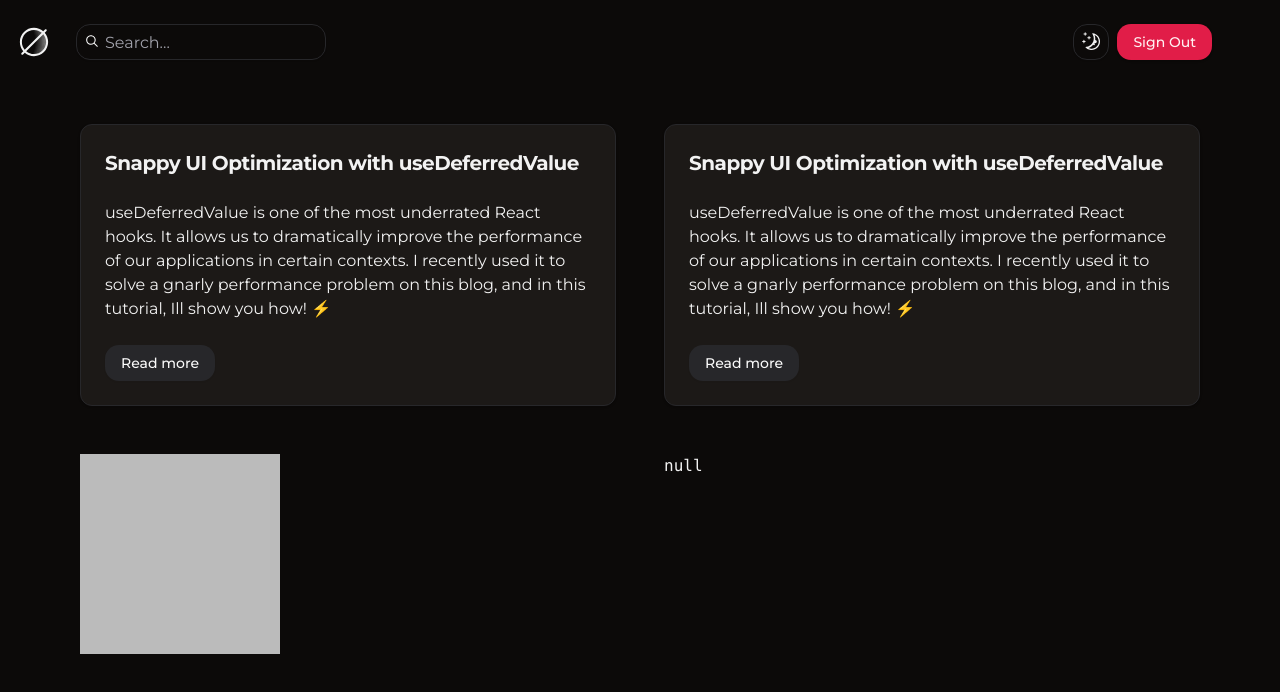
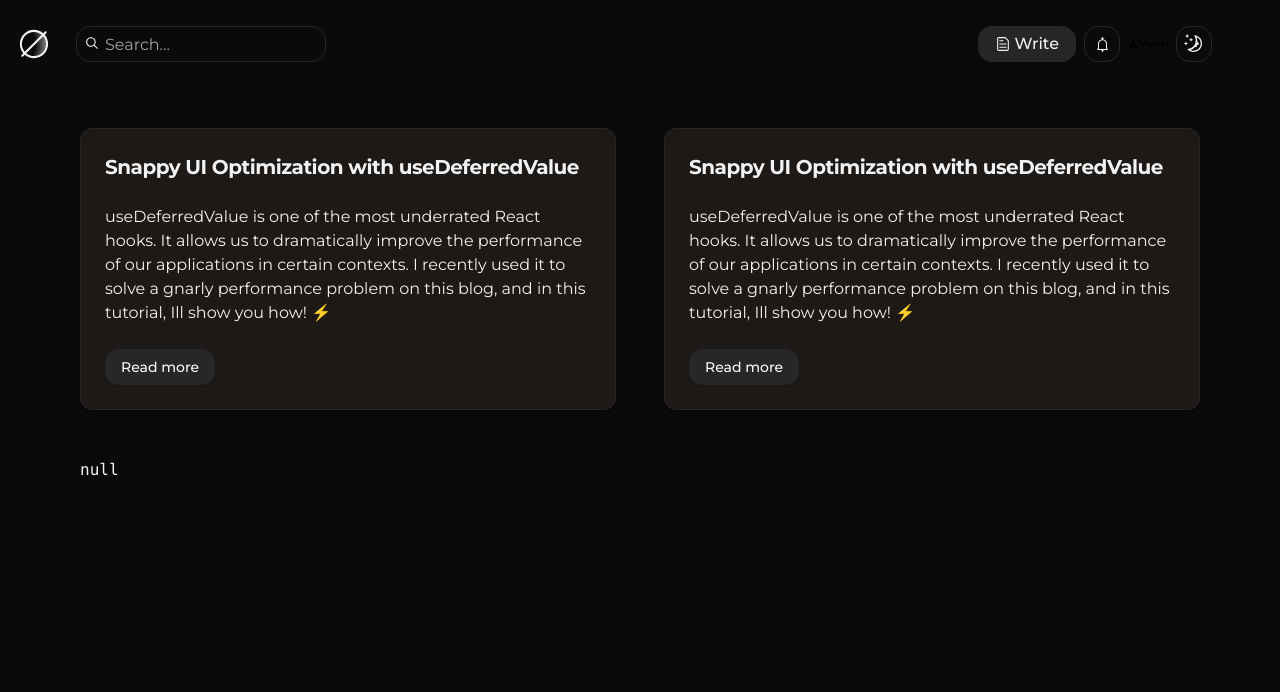
Before and after one commit to khalid-09/InkSpire, a Next.js app: page /category/react in a window 1280 px wide. Shown: the top 692 px of the page. Built offline with nearby package versions, Linux system fonts and the light colour scheme; no server answers; the database is empty; sample sign-in values are in the browser's storage.

Commit message:
feat: add user dropdown in header nav

```diff
--- a/src/app/category/react/page.tsx
+++ b/src/app/category/react/page.tsx
@@ -7,21 +7,18 @@ import {
   CardHeader,
   CardTitle,
 } from "@/components/ui/card";
-import prisma from "@/db/db";
 import { getUserById } from "@/lib/data/user";
-import { generateUsername } from "@/lib/utils";
-import { randomUUID } from "crypto";
 import Image from "next/image";
 import Link from "next/link";
 import { redirect } from "next/navigation";
 
 const CategoryReactPage = async () => {
   const session = await auth();
-  // const user = session?.user;
+  const user = session?.user;
 
-  // if (!user) {
-  //   redirect("/login");
-  // }
+  if (!user) {
+    redirect("/login");
+  }
 
   return (
     <div className="mt-10 grid grid-cols-1 gap-8 md:grid-cols-2 md:gap-12">
@@ -67,12 +64,7 @@ const CategoryReactPage = async () => {
           </CardFooter>
         </Link>
       </Card>
-      <Image
-        src={session?.user?.image || ""}
-        height={200}
-        width={200}
-        alt={session?.user?.name || ""}
-      />
+
       {
         <pre>
           {JSON.stringify(await getUserById(session?.user?.id!), null, 2)}
--- a/src/app/page.tsx
+++ b/src/app/page.tsx
@@ -7,7 +7,7 @@ const HomePage = () => {
   return (
     <section className=" mt-10 flex flex-col items-start gap-10   md:flex-row">
       <div className="w-full md:w-2/3">
-        <h2 className="mb-10 inline-block border-b-4 text-2xl uppercase tracking-wider text-primary">
+        <h2 className="mb-10 inline-block border-b-4 text-2xl font-bold uppercase tracking-wider text-primary">
           Recently published
         </h2>
         <div className="space-y-10">
--- a/src/components/header/header-nav.tsx
+++ b/src/components/header/header-nav.tsx
@@ -14,38 +14,10 @@ import { Avatar, AvatarFallback, AvatarImage } from "@/components/ui/avatar";
 import { Inter } from "next/font/google";
 import { auth } from "@/auth";
 import SignOutBtn from "../auth/sign-out-btn";
+import Image from "next/image";
+import UserDropdown from "./user-dropdown";
 
 const inter = Inter({ subsets: ["latin"] });
-
-// const HeaderNav = () => {
-//   return (
-//     <nav className="z-50 flex flex-row items-start justify-between gap-12 px-6 py-6 md:items-center ">
-//       <div className="hidden flex-col items-start gap-3 md:flex md:flex-row md:items-center md:gap-6">
-//         <ul className="flex items-center gap-6">
-//           <li>
-//             <Link href="/">Home</Link>
-//           </li>
-//           <li>
-//             <Link href="/blog">Blogs</Link>
-//           </li>
-//           <li>
-//             <Categories />
-//           </li>
-//         </ul>
-//         <Button asChild>
-//           <Link href="/login">Write a Blog</Link>
-//         </Button>
-//       </div>
-//       <div className="block md:hidden">
-//         <Categories />
-//       </div>
-//       <div className="flex flex-row-reverse gap-2">
-//         <MobileNav />
-//         <ModeToggle />
-//       </div>
-//     </nav>
-//   );
-// };
 
 const HeaderNav = async () => {
   const session = await auth();
@@ -62,7 +34,9 @@ const HeaderNav = async () => {
           <MagnifyingGlassIcon className="absolute left-2 top-[9px] hidden h-4 w-4 text-sm md:block" />
         </div>
         <div className="flex items-center gap-2">
-          {/* <Button className="" variant="outline" asChild>
+          {user ? (
+            <>
+              <Button className="bg-muted" variant="outline" asChild>
                 <Link href="/login" className="flex items-center gap-1">
                   <FileTextIcon className={`h-4 w-4  ${inter.className}`} />{" "}
                   <span className="hidden text-base md:block">Write</span>
@@ -74,22 +48,9 @@ const HeaderNav = async () => {
                     <BellIcon />
                   </Link>
                 </Button>
-            <Avatar>
-              <Button asChild size="icon" variant="outline">
-                <Link href="/">
-                  <AvatarImage
-                    className=""
-                    src="https://github.com/shadcn.png"
-                  />
-                </Link>
-              </Button>
-              <AvatarFallback>CN</AvatarFallback>
-            </Avatar>
-            <ModeToggle />
-          </div> */}
-          <ModeToggle />
-          {user ? (
-            <SignOutBtn />
+                <UserDropdown />
+              </div>
+            </>
           ) : (
             <>
               <Button variant="secondary" asChild>
@@ -100,6 +61,7 @@ const HeaderNav = async () => {
               </Button>
             </>
           )}
+          <ModeToggle />
         </div>
       </div>
     </nav>
--- /dev/null
+++ b/src/components/header/user-dropdown.tsx
@@ -0,0 +1,69 @@
+import { Button } from "@/components/ui/button";
+import {
+  DropdownMenu,
+  DropdownMenuContent,
+  DropdownMenuGroup,
+  DropdownMenuItem,
+  DropdownMenuLabel,
+  DropdownMenuPortal,
+  DropdownMenuSeparator,
+  DropdownMenuShortcut,
+  DropdownMenuSub,
+  DropdownMenuSubContent,
+  DropdownMenuSubTrigger,
+  DropdownMenuTrigger,
+} from "@/components/ui/dropdown-menu";
+import { Avatar } from "../ui/avatar";
+import Image from "next/image";
+import { auth } from "@/auth";
+import Link from "next/link";
+import { getUserById } from "@/lib/data/user";
+import SignOutBtn from "../auth/sign-out-btn";
+
+const UserDropdown = async () => {
+  const session = await auth();
+  const id = session?.user?.id;
+  const user = await getUserById(id!);
+
+  console.log(user);
+
+  return (
+    <DropdownMenu>
+      <DropdownMenuTrigger>
+        <Avatar>
+          <Image
+            src={user?.image! || "/vercel.svg"}
+            height={50}
+            width={50}
+            alt={user?.name!}
+          />
+        </Avatar>
+      </DropdownMenuTrigger>
+      <DropdownMenuContent>
+        <DropdownMenuLabel>My Account</DropdownMenuLabel>
+        <DropdownMenuSeparator />
+        <DropdownMenuItem asChild>
+          <Link href="/profile">Profile</Link>
+        </DropdownMenuItem>
+        <DropdownMenuItem asChild>
+          <Link href="/dashboard">Dashboard</Link>
+        </DropdownMenuItem>
+        <DropdownMenuItem asChild>
+          <Link href="/settings">Settings</Link>
+        </DropdownMenuItem>
+        <DropdownMenuSeparator />
+        <DropdownMenuItem className="flex flex-col items-start gap-2">
+          <Button>
+            <SignOutBtn />
+          </Button>
+        </DropdownMenuItem>
+        <DropdownMenuSeparator />
+        <DropdownMenuItem>
+          <span>@{user?.username}</span>
+        </DropdownMenuItem>
+      </DropdownMenuContent>
+    </DropdownMenu>
+  );
+};
+
+export default UserDropdown;
```
Also changed, not shown: src/_middleware.ts (renamed from src/middleware.ts). Lines whose indentation alone changed are shown as unchanged.
